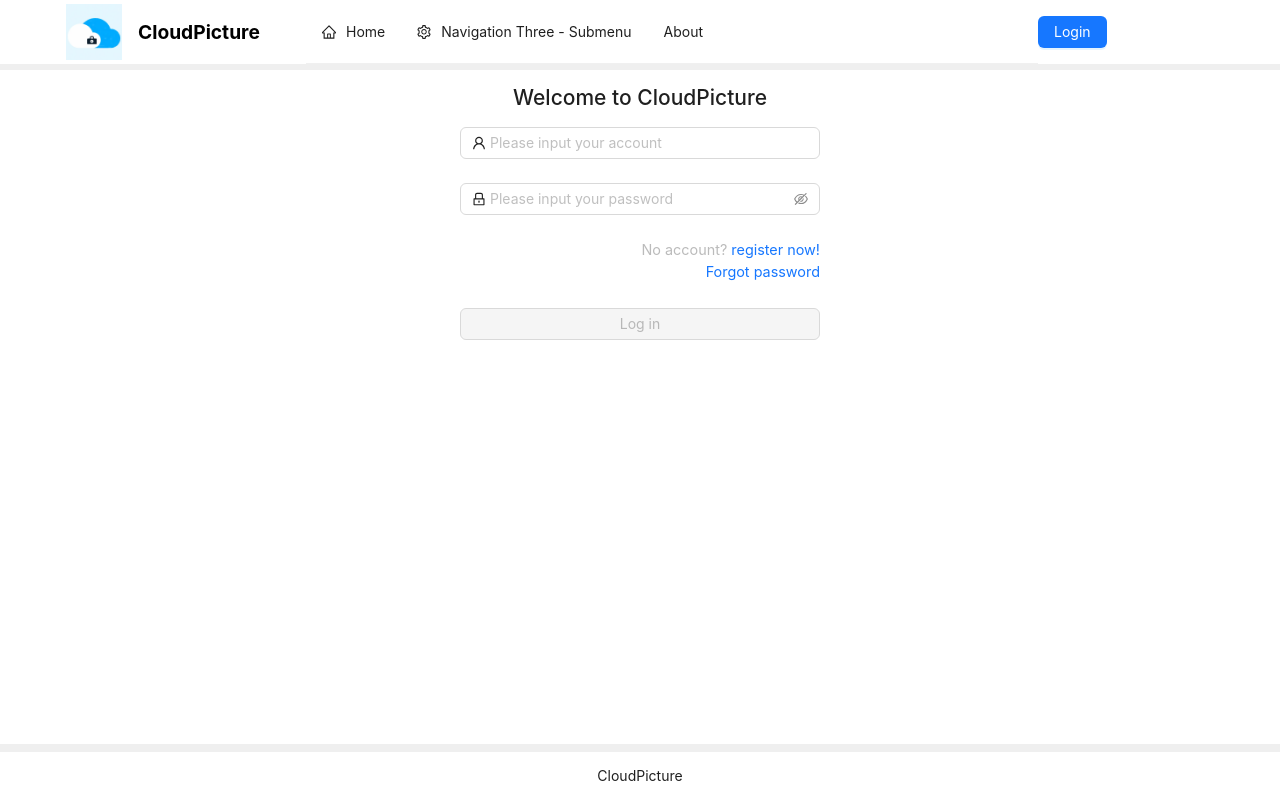
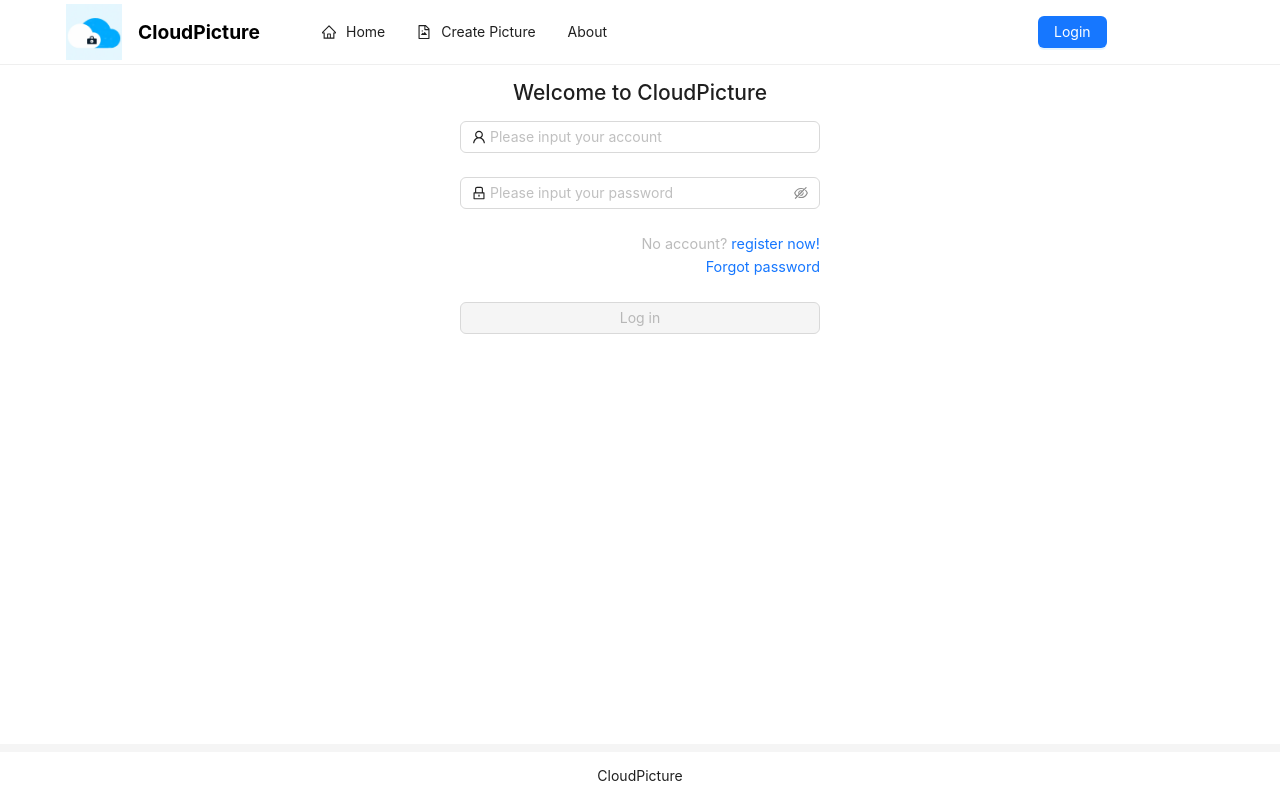
Before and after one commit to 1347428036/CollaPix-app, a Vue app: page /user/login in a window 1280 px wide. Built offline with nearby package versions, Linux system fonts and the light colour scheme; no server answers.

Commit message:
feat(layout): add global sider and update home page
- Add GlobalSider component for navigation
- Update GlobalHeader component for better user interaction
- Modify BasicLayout to include the new sider
- Develop HomePage with search, categories, tags, and picture list functionality

```diff
--- a/src/components/GlobalHeader.vue
+++ b/src/components/GlobalHeader.vue
@@ -18,7 +18,7 @@
       /></a-col>
       <a-col flex="12rem">
         <div class="user-login-status">
-          <div v-if="userInfo.id">
+          <div v-if="loginUserStore.isLogin()">
             <a-dropdown placement="bottomRight" :arrow="{ pointAtCenter: false }">
               <a-space style="cursor: pointer">
                 {{ userInfo.userName }}
@@ -29,13 +29,10 @@
               <template #overlay>
                 <a-menu>
                   <a-menu-item>
-                    <a href="javascript:;" @click="doLogout">Logout</a>
+                    <router-link to="/space/my"><UserOutlined /> My Space</router-link>
                   </a-menu-item>
                   <a-menu-item>
-                    <a href="javascript:;">2nd menu item</a>
-                  </a-menu-item>
-                  <a-menu-item>
-                    <a href="javascript:;">3rd menu item</a>
+                    <a href="javascript:;" @click="doLogout"><LogoutOutlined /> Logout</a>
                   </a-menu-item>
                 </a-menu>
               </template>
@@ -50,14 +47,19 @@
 
 <script lang="ts" setup>
 import { computed, h, ref } from 'vue'
-import { HomeOutlined, SettingOutlined, UserOutlined } from '@ant-design/icons-vue'
+import {
+  FileImageOutlined,
+  FolderOutlined,
+  HomeOutlined,
+  UserOutlined,
+  LogoutOutlined,
+} from '@ant-design/icons-vue'
 import type { MenuProps } from 'ant-design-vue'
 import { useRouter } from 'vue-router'
 import { useLoginUserStore } from '@/stores/useLoginUserStore'
 
 const loginUserStore = useLoginUserStore()
 const userInfo = computed(() => loginUserStore.getLoginUser())
-
 const defaultItems = ref<MenuProps['items']>([
   {
     key: '/',
@@ -66,46 +68,28 @@ const defaultItems = ref<MenuProps['items']>([
     title: 'Home',
   },
   {
+    key: '/picture/add',
+    icon: () => h(FileImageOutlined),
+    label: 'Create Picture',
+    title: 'Create Picture',
+  },
+  {
     key: '/admin/user-management',
     icon: () => h(UserOutlined),
     label: 'User Management',
     title: 'User Management',
   },
   {
-    key: '/sub1',
-    icon: () => h(SettingOutlined),
-    label: 'Navigation Three - Submenu',
-    title: 'Navigation Three - Submenu',
-    children: [
-      {
-        type: 'group',
-        label: 'Item 1',
-        children: [
-          {
-            label: 'Option 1',
-            key: 'setting:1',
-          },
-          {
-            label: 'Option 2',
-            key: 'setting:2',
-          },
-        ],
-      },
-      {
-        type: 'group',
-        label: 'Item 2',
-        children: [
-          {
-            label: 'Option 3',
-            key: 'setting:3',
-          },
-          {
-            label: 'Option 4',
-            key: 'setting:4',
-          },
-        ],
-      },
-    ],
+    key: '/admin/picture-management',
+    icon: () => h(FileImageOutlined),
+    label: 'Picture Management',
+    title: 'Picture Management',
+  },
+  {
+    key: '/admin/space-management',
+    icon: () => h(FolderOutlined),
+    label: 'Space Management',
+    title: 'Space Management',
   },
   {
     key: '/about',
--- /dev/null
+++ b/src/components/GlobalSider.vue
@@ -0,0 +1,62 @@
+<template>
+  <div id="global-sider">
+    <a-layout-sider
+      class="sider"
+      width="200"
+      v-if="loginUserStore.isLogin()"
+      breakpoint="lg"
+      collapsedWidth="0"
+    >
+      <a-menu
+        mode="inline"
+        v-model:selectedKeys="current"
+        :items="menuItems"
+        @click="doMenuClick"
+      />
+    </a-layout-sider>
+  </div>
+</template>
+
+<script setup lang="ts">
+import { ref, h } from 'vue'
+import { useRouter } from 'vue-router'
+import { PictureOutlined, UserOutlined } from '@ant-design/icons-vue'
+import { useLoginUserStore } from '@/stores/useLoginUserStore'
+
+const loginUserStore = useLoginUserStore()
+// Menu list
+const menuItems = [
+  {
+    key: '/',
+    label: 'Public Space',
+    icon: () => h(PictureOutlined),
+  },
+  {
+    key: '/space/my',
+    label: 'My Space',
+    icon: () => h(UserOutlined),
+  },
+]
+
+const router = useRouter()
+
+// Currently selected menu
+const current = ref<string[]>([])
+// Listen to route changes and update the currently selected menu
+router.afterEach((to) => {
+  current.value = [to.path]
+})
+
+// Route navigation event
+const doMenuClick = ({ key }: { key: string }) => {
+  router.push({
+    path: key,
+  })
+}
+</script>
+
+<style scoped>
+#global-sider .ant-layout-sider {
+  background: none;
+}
+</style>
--- a/src/layouts/BasicLayout.vue
+++ b/src/layouts/BasicLayout.vue
@@ -4,9 +4,13 @@
       <a-layout-header class="header">
         <GlobalHeader />
       </a-layout-header>
-      <a-layout-content class="content">
-        <RouterView />
-      </a-layout-content>
+      <a-layout>
+        <GlobalSlider class="sider" />
+        <a-layout-content class="content">
+          <RouterView />
+        </a-layout-content>
+      </a-layout>
+
       <a-layout-footer class="footer"><span>CloudPicture</span></a-layout-footer>
     </a-layout>
   </div>
@@ -14,6 +18,7 @@
 
 <script setup lang="ts">
 import GlobalHeader from '@/components/GlobalHeader.vue'
+import GlobalSlider from '@/components/GlobalSider.vue'
 import { RouterView } from 'vue-router'
 </script>
 
@@ -24,14 +29,11 @@ import { RouterView } from 'vue-router'
 }
 #basicLayout .header {
   background-color: white;
-  position: fixed;
-  top: 0;
-  left: 0;
-  right: 0;
+  margin-bottom: 1px;
 }
 #basicLayout .content {
-  margin: 4.4rem 0 3.5rem 0;
-  padding: 1rem 2rem 5rem 2rem;
+  margin: 0 0 3.5rem 0;
+  padding: 1rem 2rem 1rem 2rem;
   background-color: #ffff;
 }
 #basicLayout .footer {
@@ -46,5 +48,17 @@ import { RouterView } from 'vue-router'
   align-items: center;
   justify-content: center;
   height: 3rem;
+  z-index: 100;
+}
+
+#basicLayout .sider {
+  background: #fff;
+  margin-top: 0;
+  border-right: 0.5px solid #eee;
+}
+
+#basicLayout :deep(.ant-menu-root) {
+  border-bottom: none !important;
+  border-inline-end: none !important;
 }
 </style>
--- a/src/page/HomePage.vue
+++ b/src/page/HomePage.vue
@@ -1,9 +1,138 @@
 <template>
-  <div class="home">
-    <h1>This is home page</h1>
+  <div id="home-page">
+    <!-- Search Bar -->
+    <div class="search-bar">
+      <a-input-search
+        placeholder="Search from a vast collection of images"
+        v-model:value="searchParams.searchText"
+        enter-button="Search"
+        size="large"
+        @search="doSearch"
+      />
+    </div>
+    <!-- Categories + Tags -->
+    <a-tabs v-model:activeKey="selectedCategory" @change="doSearch">
+      <a-tab-pane key="all" tab="All" />
+      <a-tab-pane v-for="category in categoryList" :key="category" :tab="category" />
+    </a-tabs>
+    <div class="tag-bar">
+      <span style="margin-right: 8px">Tags:</span>
+      <a-space :size="[0, 8]" wrap>
+        <a-checkable-tag
+          v-for="(tag, index) in tagList"
+          :key="tag"
+          v-model:checked="selectedTagList[index]"
+          @change="doSearch"
+        >
+          {{ tag }}
+        </a-checkable-tag>
+      </a-space>
+    </div>
+
+    <!-- Image List -->
+    <PictureList class="picture-list" :dataList="dataList" :loading="loading" />
+    <a-pagination
+      v-model:current="searchParams.current"
+      v-model:pageSize="searchParams.pageSize"
+      :total="total"
+      @change="onPageChange"
+      style="text-align: right"
+    ></a-pagination>
   </div>
 </template>
 
-<script></script>
+<script lang="ts" setup>
+import type { PagePictureVo, PictureQueryRequest, PictureTagCategory, PictureVo } from '@/api/api'
+import { pictureController } from '@/api/apiFactory'
+import PictureList from '@/components/PictureList.vue'
+import { message } from 'ant-design-vue'
+import { onMounted, reactive, ref } from 'vue'
 
-<style></style>
+// Data
+const dataList = ref<PictureVo[]>([])
+const total = ref(0)
+const loading = ref(true)
+
+const categoryList = ref<string[]>([])
+const selectedCategory = ref<string>('all')
+const tagList = ref<string[]>([])
+const selectedTagList = ref<boolean[]>([])
+
+// Search parameters
+const searchParams = reactive<PictureQueryRequest>({
+  current: 1,
+  pageSize: 12,
+  sortField: 'createTime',
+  sortOrder: 'desc',
+})
+
+// Fetch data on page load
+onMounted(() => {
+  getTagCategoryOptions()
+  fetchData()
+})
+
+const onPageChange = (page: number, pageSize: number) => {
+  searchParams.current = page
+  searchParams.pageSize = pageSize
+  fetchData()
+}
+
+// Fetch data
+const fetchData = async () => {
+  loading.value = true
+  // Convert search parameters
+  const params = {
+    ...searchParams,
+    tags: [] as string[],
+  }
+  if (selectedCategory.value !== 'all') {
+    params.category = selectedCategory.value
+  }
+  selectedTagList.value.forEach((useTag, index) => {
+    if (useTag) {
+      params.tags.push(tagList.value[index])
+    }
+  })
+  const res = (await pictureController.listPictureVoByPage(params)) as PagePictureVo
+  if (res) {
+    dataList.value = res.records ?? []
+    total.value = res.total ?? 0
+  } else {
+    message.error('Load data failed')
+  }
+  loading.value = false
+}
+
+const doSearch = () => {
+  // Reset search parameters
+  searchParams.current = 1
+  fetchData()
+}
+
+const getTagCategoryOptions = async () => {
+  const res = (await pictureController.listPictureTagCategory()) as PictureTagCategory
+  if (res) {
+    // Convert to the format accepted by the dropdown component
+    categoryList.value = res.categories ?? []
+    tagList.value = res.tags ?? []
+  } else {
+    message.error('Load tags failed')
+  }
+}
+</script>
+
+<style scoped>
+#home-page .search-bar {
+  max-width: 30rem;
+  margin: 0 auto 1rem;
+}
+
+#home-page .tag-bar {
+  margin-bottom: 1rem;
+}
+
+#home-page .picture-list {
+  max-height: calc(100vh - 24rem);
+}
+</style>
```
